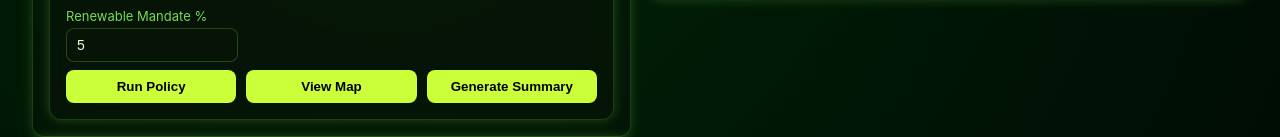
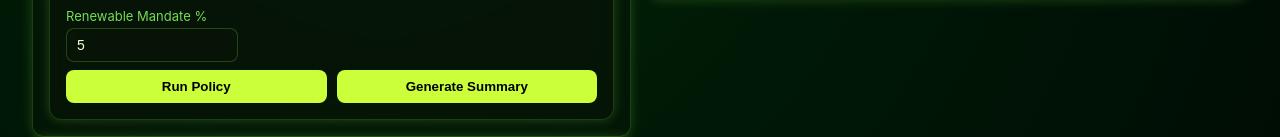
Before and after one commit to techcodings/Energy-Market-Policy-Impact-Simulator-feature_5, a React (Vite) app: page / in a window 1280 px wide. Shown: the part 385-522 px from the top of the page. Built offline with nearby package versions, Linux system fonts and the light colour scheme; no server answers.

Commit message:
Update PolicyForm.jsx

```diff
--- a/src/components/PolicyForm.jsx
+++ b/src/components/PolicyForm.jsx
@@ -50,7 +50,7 @@ export default function PolicyForm({ policy, onChange, onRun, onMap, onSummary }
 
       <div className="btn-row">
         <button onClick={onRun}>Run Policy</button>
-        <button onClick={onMap}>View Map</button>
+
         <button onClick={onSummary}>Generate Summary</button>
       </div>
     </div>
```
